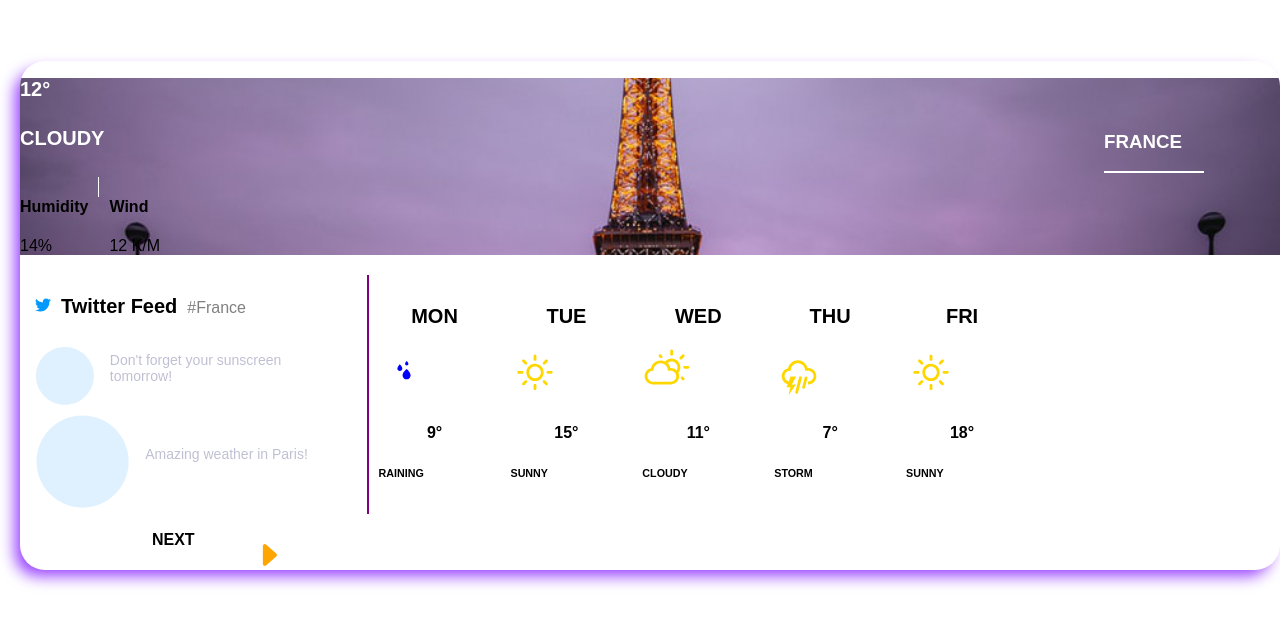
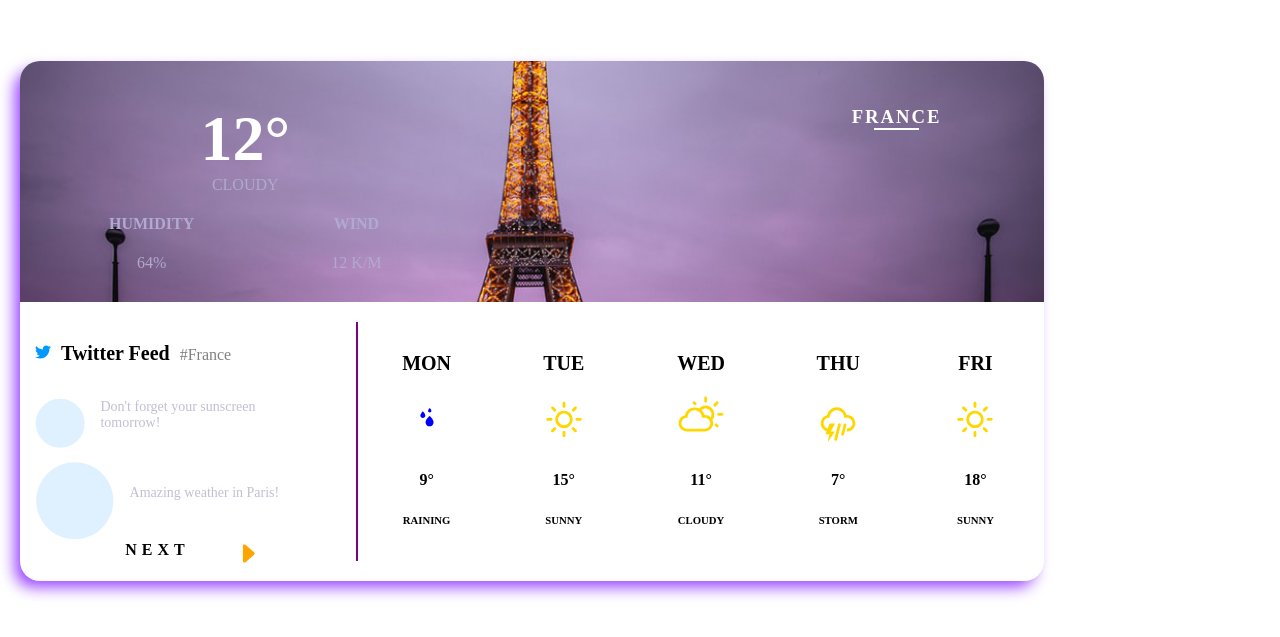
Before and after one commit to camillechang/project2_v1, a React (Create React App) app: page / in a window 1280 px wide. Shown: the part 131-768 px from the top of the page. Built offline with nearby package versions, Linux system fonts and the light colour scheme.

Commit message:
Ajust top part of P2

```diff
--- a/src/App.css
+++ b/src/App.css
@@ -1,21 +1,22 @@
-html, body {
-  font-family: Arial, Helvetica, sans-serif;
+html,
+body {
+  font-family: "Times New Roman", Georgia, serif;
   margin: 0;
   padding: 0;
 }
 
 .container {
-  min-width: 80%;
-  height: 100%;
+  width: 80%;
+  height: 60%;
   position: relative;
   overflow: hidden;
-  border-radius: 25px;
-  -webkit-box-shadow: -7px 8px 15px -2px #9942FF;
-  box-shadow: -7px 8px 15px -2px #9942FF;
+  border-radius: 20px;
+  -webkit-box-shadow: -7px 8px 15px -2px #9942ff;
+  box-shadow: -7px 8px 15px -2px #9942ff;
   margin: 15% 0 0 20px;
 }
 
-.weather-detail {
+.top-part {
   background: url("./bg.png") no-repeat center;
   background-size: cover;
   height: 40%;
@@ -23,33 +24,67 @@ html, body {
   box-sizing: border-box;
 }
 
-.today-weather {
+.today-detail {
   height: 100%;
+  width: 40%;
+  box-sizing: border-box;
+  position: relative;
 }
 
-.today-weather > h2, .today-weather > h4 {
+.today-weather {
+  text-align: center;
+  height: 70%;
+  width: 100%;
+  padding-top: 10%;
+  padding-left: 5%;
+}
+
+.today-temp {
+  margin: 0;
+  padding: 0;
   color: white;
-  font-size: 20px;
+  font-size: 4rem;
+}
+
+.today-temp1 {
+  color: #b1a9d0;
 }
 
 .humidity-wind {
   display: flex;
+  align-content: center;
+  height: 30%;
+  width: 100%;
+  margin-left: 5%;
+  text-align: center;
+  color: #b1a9d0;
+  font-size: 1rem;
+  padding-bottom: 30px;
 }
 
-.weatherLine {
-  background: white;
-  width: 1px;
-  height: 20px;
-  margin: 0 10px;
+.humidity {
+  flex-grow: 1;
+}
+
+.wind {
+  flex-grow: 1;
 }
 
 .city-location {
   position: absolute;
-  top: 10%;
+  top: 5%;
   right: 10%;
-  width: 50px;
-  height: 50px;
   color: white;
+  letter-spacing: 2px;
+}
+
+.city-location::after {
+  content: "";
+  width: 50%;
+  height: 2px;
+  display: block;
+  margin: 0 auto;
+  background: white;
 }
 
 .link-top {
@@ -61,15 +96,14 @@ html, body {
 .botom-part {
   display: flex;
   margin-top: 20px;
-  width: 80%;
+  width: 100%;
   height: 60%;
 }
 
 .left-part {
-  width: 30%;
   height: 100%;
   margin-left: 15px;
-  margin-right: 25px;
+  margin-right: 5%;
   flex-grow: 1;
   position: relative;
 }
@@ -81,11 +115,13 @@ html, body {
   width: 65%;
   height: 100%;
   border-left: 2px solid purple;
+  padding: auto 3% 15%;
 }
 
 .dayWeather {
   margin: 10px;
   flex-grow: 1;
+  text-align: center;
 }
 
 .dayWeather h3 {
@@ -154,22 +190,26 @@ html, body {
 
 .next-div {
   display: flex;
-  align-items: flex-end;
+  height: 40px;
+  width: 100%;
+  align-content: center;
   justify-content: flex-end;
 }
 
 .next-text {
   flex-grow: 1;
   text-align: right;
+  display: inline-block;
+  flex-grow: 1;
+  margin: 0 0 auto auto;
+  letter-spacing: 5px;
 }
 
 .twitter-next {
   color: orange;
   flex-grow: 1;
-  width: 30px;
-  height: 30px;
-  margin: 0;
-  padding: 0;
+  width: 25px;
+  height: 25px;
 }
 
 @media screen and (max-device-width: 800px) {
--- a/src/App.js
+++ b/src/App.js
@@ -10,31 +10,27 @@ function App() {
   return (
     <div className="container">
       {/* weather detail */}
-      <div className="weather-detail">
-        <div className="today-weather">
-        <h2>12°</h2>
-        <h4>CLOUDY</h4>
-        </div>
-
-
-        <div className="city-location">
-        <h3 className="city-name">FRANCE</h3>
-        <div className="link-top" />
-        </div>
-
-
-        <div className="humidity-wind">
-          <div className="humidity">
-            <h4>Humidity</h4>
-            <span>14%</span>
+      <div className="top-part">
+        <h3 className="city-location">FRANCE</h3>
+        <div className="today-detail">
+          <div className="today-weather">
+            <h2 className="today-temp">12°</h2>
+            <div className="today-temp1">CLOUDY</div>
           </div>
-          <div className="weatherLine"></div>
-          <div className="wind">
-            <h4>Wind</h4>
-            <label>12 K/M</label>
+          <div className="humidity-wind">
+            <div className="humidity">
+              <h4>HUMIDITY</h4>
+              <span>64%</span>
+            </div>
+            <div className="wind">
+              <h4>WIND</h4>
+              <span>12 K/M</span>
+            </div>
           </div>
         </div>
       </div>
+
+
 
       {/* left part */}
       <div className="botom-part">
@@ -90,7 +86,7 @@ function App() {
           <div className="dayWeather">
             <h3>FRI</h3>
             <WiDaySunny className="dayweather-icons dayweather-icons-sunny" />
-             <h4>18°</h4>
+            <h4>18°</h4>
             <h6>SUNNY</h6>
           </div>
         </div>
--- a/src/App.scss
+++ b/src/App.scss
@@ -1,181 +1,203 @@
-
 // @import "../node_modules/bootstrap/scss/bootstrap.scss";
-html,body{
-    font-family: Arial, Helvetica, sans-serif;
+html,
+body {
+  font-family:  "Times New Roman", Georgia, serif;
   // background-color:#52692d;
   margin: 0;
   padding: 0;
 }
 // *{font-size: 62.5%;}
-.container{
-    min-width: 80%;
-    height: 100%;
-    // min-width: 600px;
+.container {
+  width: 80%;
+  height: 60%;
   position: relative;
   overflow: hidden;
-    border-radius: 25px;
-    -webkit-box-shadow: -7px 8px 15px -2px #9942FF;
-box-shadow: -7px 8px 15px -2px #9942FF;
+  border-radius: 20px;
+  -webkit-box-shadow: -7px 8px 15px -2px #9942ff;
+  box-shadow: -7px 8px 15px -2px #9942ff;
   margin: 15% 0 0 20px;
-// padding-top:0;
 }
-.weather-detail{
-    background: url('./bg.png') no-repeat center;
+.top-part {
+  background: url("./bg.png") no-repeat center;
   background-size: cover;
-    height:40%;
-    width:100%;
-    // position: relative;
-    // margin:0;
-    // padding: 0;
+  height: 40%;
+  width: 100%;
   box-sizing: border-box;
 }
-.today-weather{
-    //  position: relative;
-    // margin:0;
-    // padding: 0;
-
-    height:100%;
+.today-detail {
+  height: 100%;
+  width: 40%;
+  box-sizing: border-box;
+  position: relative;
 }
-.today-weather> h2, .today-weather>h4{
-    color:white;
-    //    position:absolute;
-    // left:15%;
-    // top:15%;
-    font-size:20px;
-    // margin:0;
-    // padding: 0;
-    // z-index: 2;
+.today-weather {
+  text-align: center;
+  height: 70%;
+  width: 100%;
+  padding-top: 10%;
+  padding-left: 5%;
 }
-.humidity-wind{
-    display:flex;
-}
-.weatherLine{
-    background:white;
-    width:1px;
-    height:20px;
-    margin: 0 10px;
-//     display: block;
+.today-temp {
+    margin: 0;
+    padding: 0;
+    color: white;
+    font-size: 4rem;
   }
 
-.city-location{
-    position:absolute;
-    top:10%;
-    right:10%;
-    width:50px;
-    height:50px;
-   color: white;
-
+.today-temp1 {
+    color: #b1a9d0  ;
 }
 
-.link-top{
-    width:100px;
-    height:2px;
+
+.humidity-wind {
+  display: flex;
+ align-content: center;
+  height: 30%;
+  width: 100%;
+  margin-left: 5%;
+  text-align: center;
+  color: #b1a9d0  ;
+  font-size:1rem;
+  padding-bottom: 30px;
+}
+.humidity {
+  flex-grow: 1;
+}
+.wind {
+  flex-grow: 1;
+}
+
+.city-location {
+  position: absolute;
+  top: 5%;
+  right: 10%;
+  color: white;
+  letter-spacing: 2px;
+}
+.city-location::after {
+  content: "";
+  width: 50%;
+  height: 2px;
+  display: block;
+  margin: 0 auto;
+  background: white;
+}
+
+.link-top {
+  width: 100px;
+  height: 2px;
   border-top: 2px solid white;
 }
 
-.botom-part{
-display:flex;
+.botom-part {
+  display: flex;
   margin-top: 20px;
-width:80%;
-height:60%;
+
+  width: 100%;
+  height: 60%;
 }
-.left-part{
-    width:30%;
-    height:100%;
+.left-part {
+//   width: 30%;
+  height: 100%;
   margin-left: 15px;
-    margin-right: 25px;
+  margin-right: 5%;
   flex-grow: 1;
   position: relative;
 }
-.right-part{
+.right-part {
   flex-grow: 1;
-    display:flex;
-    align-items:center;
-    width:65%;
-    height:100%;
+  display: flex;
+  align-items: center;
+  width: 65%;
+  height: 100%;
   border-left: 2px solid purple;
+//   padding-right: 5%;
+  padding:auto 3% 15%;
 }
-.dayWeather{
-    margin:10px;
+.dayWeather {
+  margin: 10px;
   flex-grow: 1;
+  text-align: center;
 }
-.dayWeather h3{
-    font-size:20px;
-    text-align:center;
+.dayWeather h3 {
+  font-size: 20px;
+  text-align: center;
 }
-.dayWeather h4{
-    text-align:center;
+.dayWeather h4 {
+  text-align: center;
 }
-.dayweather-icons{
-    width:50px;
-    height:50px;
-color:blue;
+.dayweather-icons {
+  width: 50px;
+  height: 50px;
+  color: blue;
 }
-.WiRaindrops{
-    width:100px;
-    height:100px;
+.WiRaindrops {
+  width: 100px;
+  height: 100px;
 }
-.dayweather-icons-sunny{
-color:gold;
+.dayweather-icons-sunny {
+  color: gold;
 }
-.twitter-feed{
+.twitter-feed {
   display: flex;
- align-items:baseline;
+  align-items: baseline;
 }
-.twitter-feed >h3{
+.twitter-feed > h3 {
   margin-right: 10px;
-    font-size:20px;
+  font-size: 20px;
 }
-.twitter-feed >span{
-color:grey;
+.twitter-feed > span {
+  color: grey;
 }
 .twitter-logo {
   color: rgb(0, 153, 255);
   margin-right: 10px;
 }
-.twitter-feed-words{
+.twitter-feed-words {
   display: flex;
   align-items: center;
 }
-.twitter-feed-words >p{
+.twitter-feed-words > p {
   word-wrap: break-word;
-  font-size:14px;
+  font-size: 14px;
   color: #c0c0d4;
   margin-bottom: 30px;
   flex-grow: 1;
 }
-.grey-circle{
-    color: rgba(223,241,255,255);
-    width:20%;
-    height:20%;
+.grey-circle {
+  color: rgba(223, 241, 255, 255);
+  width: 20%;
+  height: 20%;
   margin-right: 15px;
   flex-grow: 1;
 }
 
-.next-div{
+.next-div {
   display: flex;
-    align-items: flex-end;
-    justify-content:flex-end;
-//     position: absolute;
-//     bottom:10px;
-// left: 10px;
+  height: 40px;
+  width: 100%;
+  align-content: center;
+  justify-content: flex-end;
 }
-.next-text{
+.next-text {
   flex-grow: 1;
   text-align: right;
+  display: inline-block;
+  flex-grow: 1;
+  margin: 0 0 auto auto;
+  letter-spacing: 5px;
 }
-.twitter-next{
+
+.twitter-next {
   color: orange;
   flex-grow: 1;
-    width:30px;
-    height:30px;
-    margin: 0;
-    padding: 0;
+  width: 25px;
+  height: 25px;
 }
 
 // design for small screen
-@media screen and (max-device-width: 800px){
-.container{
+@media screen and (max-device-width: 800px) {
+  .container {
     min-width: 400px;
     height: 100%;
   }
```
Also changed, not shown: 1 other file (tests, documents, lock files or other folders). Lines whose indentation alone changed are shown as unchanged.
